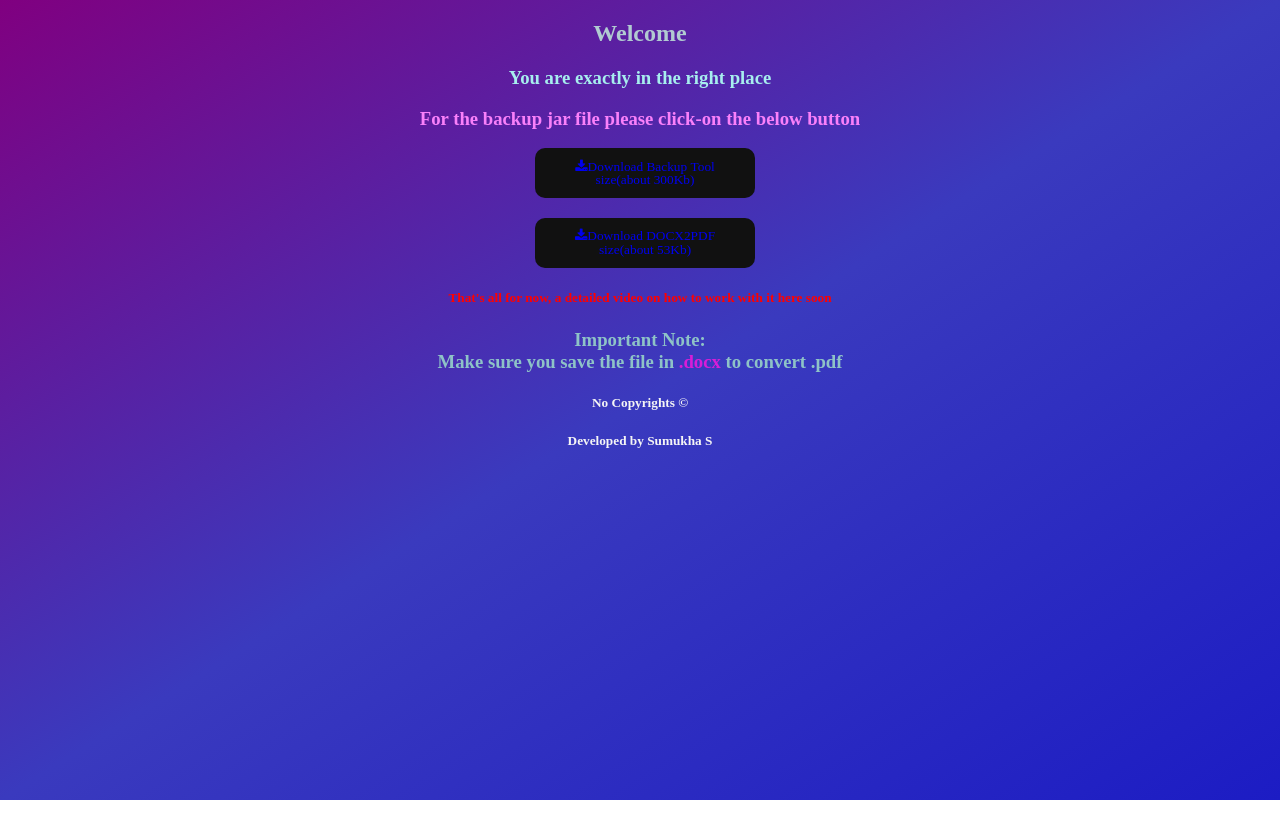
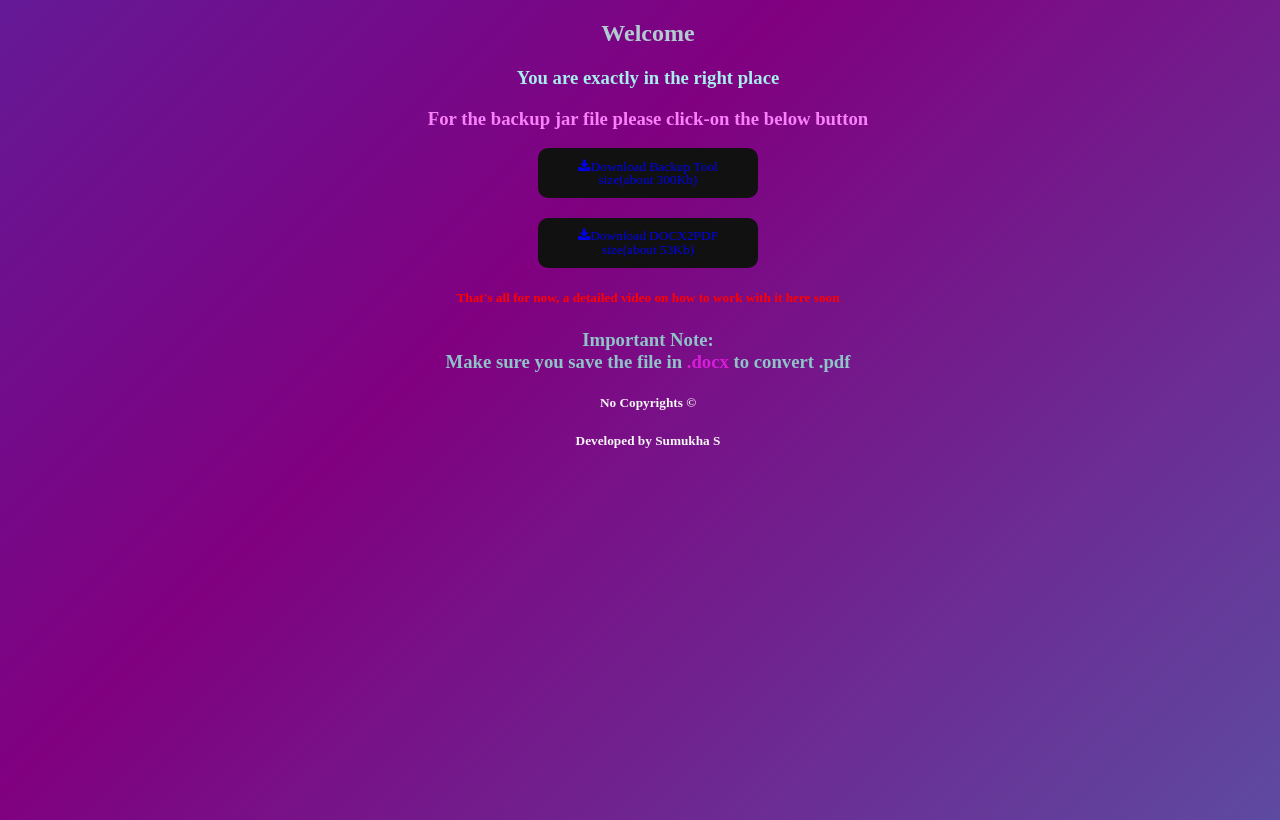
Before and after one commit to SumukhaS291299/Backup, a plain HTML site: page index.html in a window 1280 px wide. Drawn offline with Linux system fonts and the light colour scheme.

Commit message:
Update Style.css

```diff
--- a/Style.css
+++ b/Style.css
@@ -1,12 +1,26 @@
-.Screen
-{
-    background-image: linear-gradient(to bottom right, purple,rgb(58, 58, 190),rgb(28, 28, 196));
-    background-position: center;
-    background-attachment: fixed;
-    /* animation: ScreenGlow 5s linear infinite; */
-}
+html, body {
+    width: 100%;
+    height:100%;
+  }
 
-#pos
+  body {
+      background: linear-gradient(-45deg, #379dc5, purple, #2057cc, #0ec1c7);
+      background-size: 400% 400%;
+      animation: gradient 15s ease infinite;
+  }
+
+  @keyframes gradient {
+      0% {
+          background-position: 0% 50%;
+      }
+      50% {
+          background-position: 100% 50%;
+      }
+      100% {
+          background-position: 0% 50%;
+      }
+  }
+.pos
 {
     background-image: download;
     border: none;
@@ -18,6 +32,18 @@
     font-size: 20px;
 
 }
+
+/* .Text{
+    animation: zoom 3s ease-in-out 3s 2 linear;
+}
+@keyframes zoom{
+    from{
+        margin-left: 100%;
+    }
+    to{
+        margin-left: 0%;
+    }
+} */
 
   .glow-on-hover {
     width: 220px;
@@ -82,6 +108,7 @@
     100% { background-position: 0 0; }
 }
 
+
 /* @keyframes ScreenGlow {
   0% { background-position: 0 0; }
   20% { background-position: 400% 0; }
```
